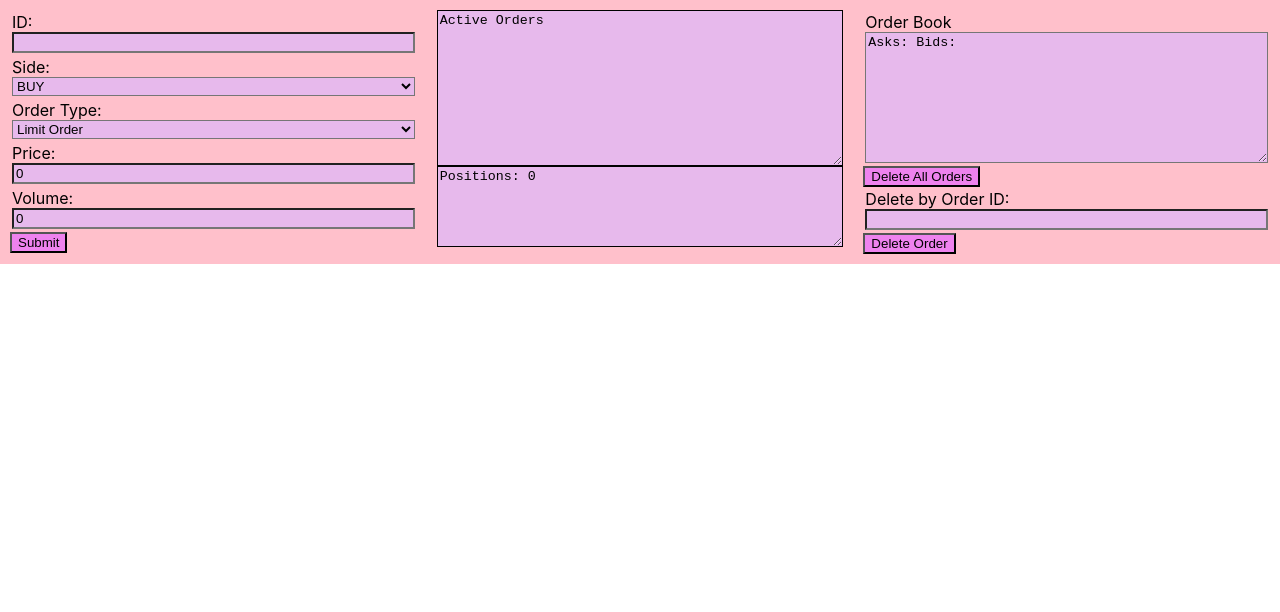
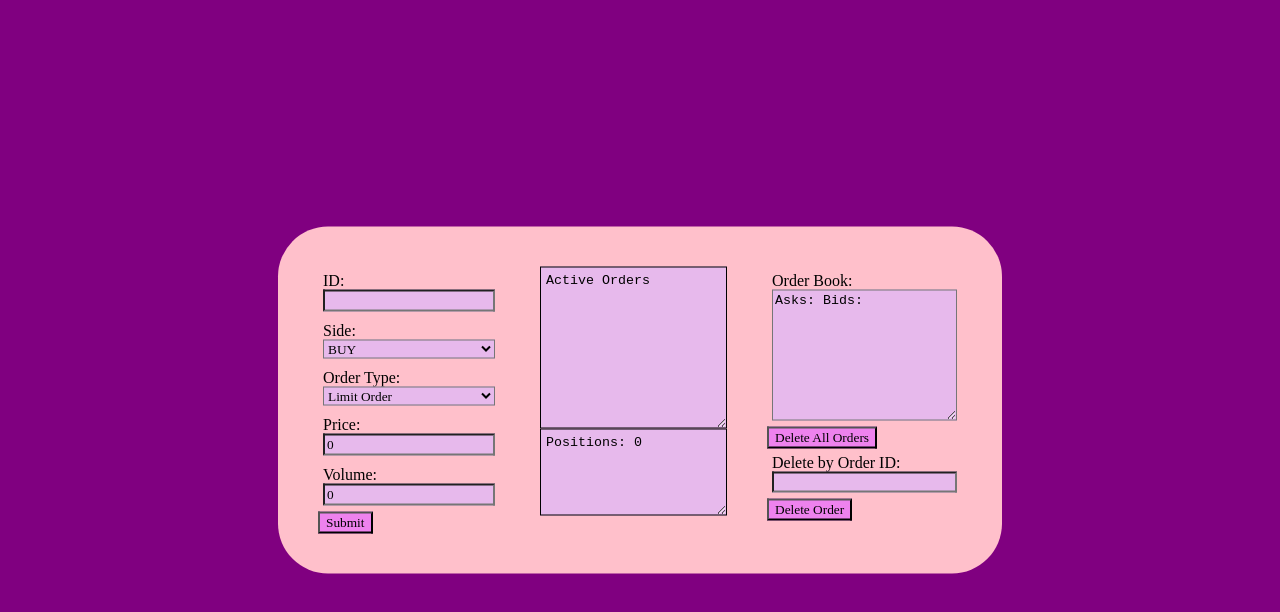
Before and after one commit to MattyChoi/MarketMaker, a React (Create React App) app in the folder frontend/: page / in a window 1280 px wide. Shown: the top 612 px of the page. Built offline with nearby package versions, Linux system fonts and the light colour scheme.

Commit message:
rounded corners and centering

```diff
--- a/frontend/src/App.css
+++ b/frontend/src/App.css
@@ -1,20 +1,36 @@
+.App {
+  height: 100vh;
+  width: auto;
+  overflow: hidden;
+  background-color: purple
+}
+
 .body {
   display: flex;
   flex-direction: row;
   background-color: pink;
+  margin: 0;
+  position: absolute;
+  top: 50%;
+  left: 50%;
+  -ms-transform: translate(-50%, -50%);
+  transform: translate(-50%, -50%);
+  width: auto;
+  border-radius: 50px;
+  padding: 20px;
 }
 
 .column {
   display: flex;
   flex-direction: column;
   width: 33%;
-  padding: 10px;
+  padding: 20px;
 }
 
 .row {
   display: flex;
   flex-direction: column;
-  padding: 2px;
+  padding: 5px;
 }
 
 .button {
@@ -25,7 +41,6 @@
   background-color: rgb(231, 185, 236);
 
 }
-
 
 #positions {
   border: 1px solid black;
@@ -40,3 +55,7 @@
 #orderBook {
   height: 125px;
 }
+
+.font1 {
+  font-family: 'Times New Roman', Times, serif;
+}
--- a/frontend/src/App.js
+++ b/frontend/src/App.js
@@ -57,33 +57,33 @@ function App(props) {
       <div className="body">
         <div id="placeOrder" className="column">
           <form onSubmit={placeOrder}>
-            <label className="row">
+            <label className="row font1">
               ID:
-              <input type="text" name="id" className="box" value={orderVals.id} onChange={handleChange}/>
+              <input type="text" name="id" className="box font1" value={orderVals.id} onChange={handleChange}/>
             </label>
-            <label className="row">
+            <label className="row font1">
               Side:
-              <select name="side" id="side" className="box" value={orderVals.side} onChange={handleChange}>
+              <select name="side" id="side" className="box font1" value={orderVals.side} onChange={handleChange}>
                 <option value="BUY">BUY</option>
                 <option value="SELL">SELL</option>
               </select>
             </label>
-            <label className="row">
+            <label className="row font1">
               Order Type:
-              <select name="type" id="type" className="box" value={orderVals.type} onChange={handleChange}>
+              <select name="type" id="type" className="box font1" value={orderVals.type} onChange={handleChange}>
                 <option value="limit">Limit Order</option>
                 <option value="market">Market Order</option>
               </select>
             </label>
-            <label className="row">
+            <label className="row font1">
               Price:
-              <input type="text" name="price" className="box" value={orderVals.price} onChange={handleChange}/>
+              <input type="text" name="price" className="box font1" value={orderVals.price} onChange={handleChange}/>
             </label>
-            <label className="row">
+            <label className="row font1">
               Volume:
-              <input type="text" name="volume" className="box" value={orderVals.volume} onChange={handleChange}/>
+              <input type="text" name="volume" className="box font1" value={orderVals.volume} onChange={handleChange}/>
             </label>
-            <input type="submit" value="Submit" className="button"/>
+            <input type="submit" value="Submit" className="button font1"/>
           </form>
         </div>
 
@@ -100,8 +100,8 @@ function App(props) {
         </div>
 
         <div id="allOrders" className="column">
-          <label className="row">
-            Order Book
+          <label className="row font1">
+            Order Book:
             <textarea id="orderBook" name="orderBook" className="box" readOnly={true}>
             Asks:
             Bids:
@@ -109,14 +109,14 @@ function App(props) {
             </textarea>
           </label>
           <form>
-            <input type="submit" value="Delete All Orders" className="button"/>
+            <input type="submit" value="Delete All Orders" className="button font1"/>
           </form>
           <form>
-            <label className="row">
+            <label className="row font1">
               Delete by Order ID:
               <input type="text" name="delete" className="box"/>
             </label>
-            <input type="submit" value="Delete Order" className="button"/>
+            <input type="submit" value="Delete Order" className="button font1"/>
           </form>
         </div>
       </div>
```
